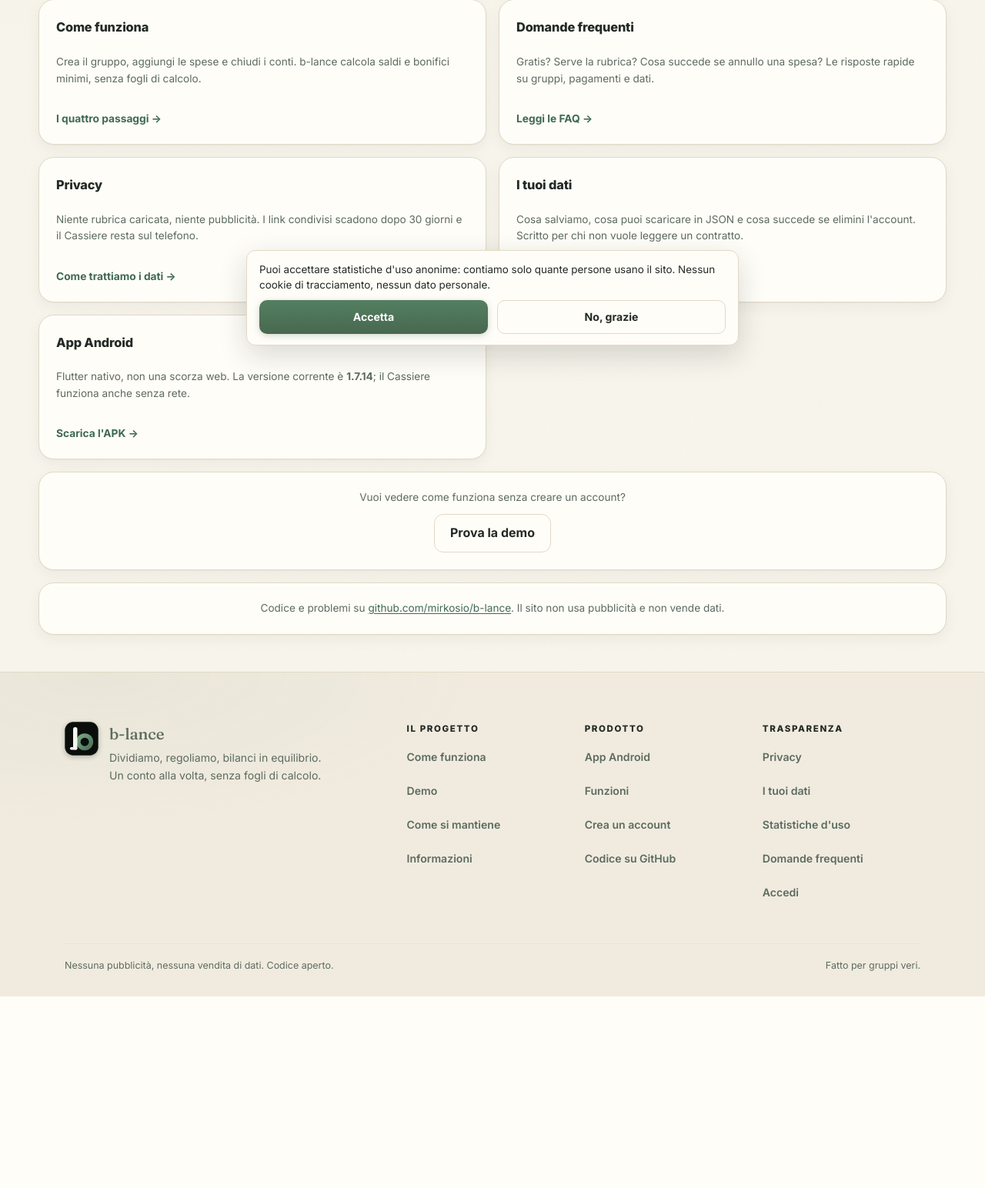
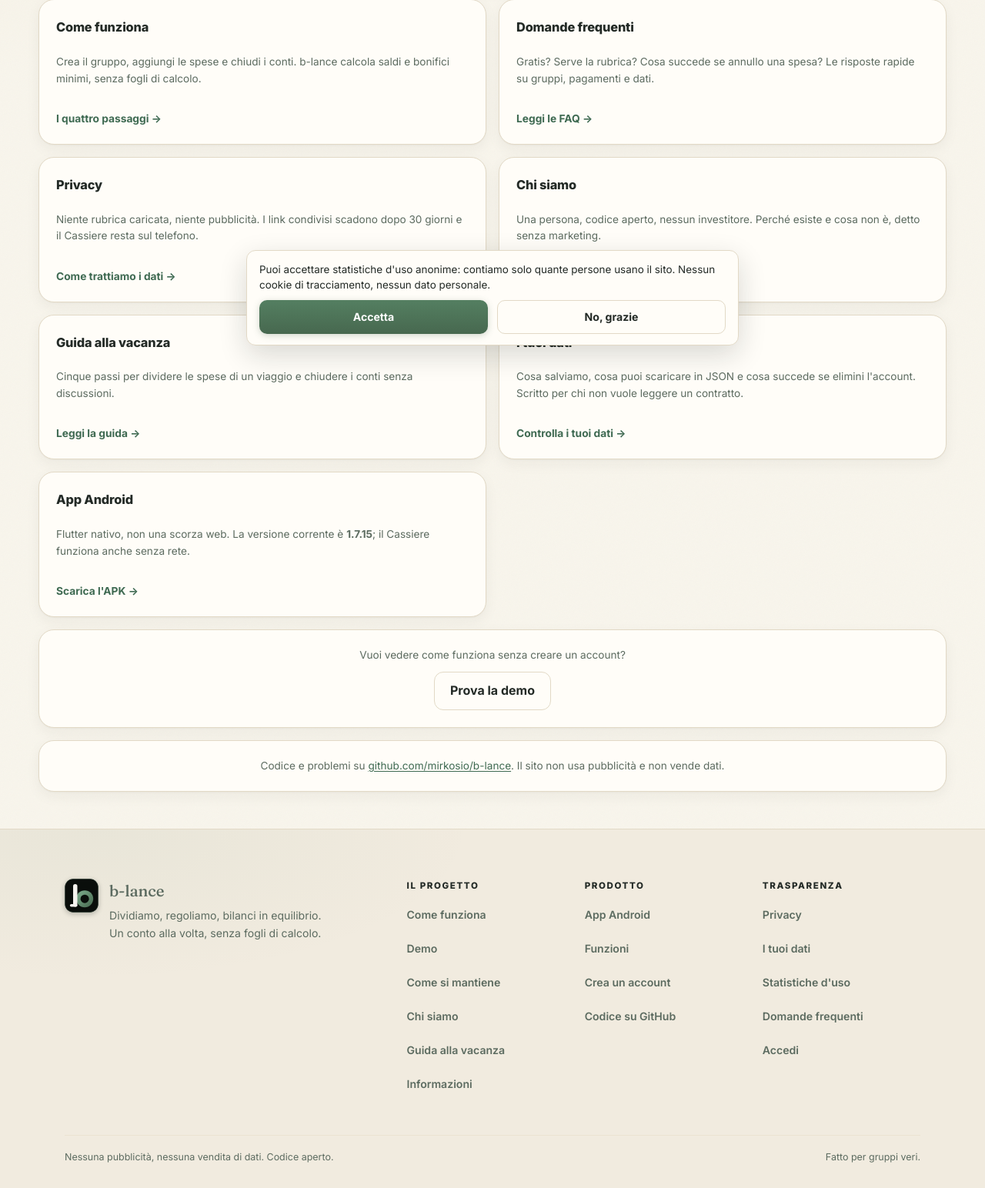
Before and after one commit to mirkosio/b-lance, a FastAPI app: page /about in a window 1280 px wide. Shown: the part 339-1883 px from the top of the page at 77% size. Before the commit the page ends 1634 px from the top, so only its background shows below. Run offline with FastAPI, Linux system fonts and the light colour scheme; some libraries are stand-ins or nearby versions.

Commit message:
docs: pagine Chi siamo e guida vacanza; release 1.7.15

```diff
--- a/app-android/pubspec.yaml
+++ b/app-android/pubspec.yaml
@@ -16,7 +16,7 @@ publish_to: 'none' # Remove this line if you wish to publish to pub.dev
 # https://developer.apple.com/library/archive/documentation/General/Reference/InfoPlistKeyReference/Articles/CoreFoundationKeys.html
 # In Windows, build-name is used as the major, minor, and patch parts
 # of the product and file versions while build-number is used as the build suffix.
-version: 1.7.14+34
+version: 1.7.15+35
 
 environment:
   sdk: ^3.13.5
--- a/app/main.py
+++ b/app/main.py
@@ -131,7 +131,7 @@ templates = Jinja2Templates(directory=str(BASE_DIR / "templates"))
 SESSION_COOKIE = "bl_session"
 # Una sola fonte per la versione mostrata nelle pagine informative del sito.
 # Il test test_versione_coerente la confronta con ui.dart e con il README.
-APP_VERSION = "1.7.14"
+APP_VERSION = "1.7.15"
 logger = logging.getLogger("b-lance")
 
 
@@ -503,6 +503,8 @@ def sitemap(request: Request) -> Response:
         "/faq",
         "/privacy",
         "/come-manteniamo",
+        "/chi-siamo",
+        "/guida-vacanza",
         "/i-tuoi-dati",
         "/andamento",
         "/demo",
@@ -1518,6 +1520,128 @@ _INFO_PAGES = {
         },
         "secondary": {"href": "/privacy", "label": "Leggi la Privacy"},
     },
+    "chi-siamo": {
+        "eyebrow": "Il progetto",
+        "title": "Chi siamo",
+        "intro": (
+            "b-lance è nato per risolvere un fastidio concreto: finire una "
+            "gita e non sapere chi deve cosa a chi. Dietro c'è una persona, "
+            "non un'azienda."
+        ),
+        "facts": ["Una persona", "Codice aperto", "Nessun investitore"],
+        "layout": "prose",
+        "sections": [
+            {
+                "title": "Chi lo fa",
+                "body": (
+                    "Il progetto è mantenuto da una sola persona, che lo "
+                    "sviluppa e paga l'hosting di tasca propria. Non c'è un "
+                    "team, non ci sono investitori e non c'è una società "
+                    "dietro. Il codice è pubblico: chi vuole può leggerlo "
+                    "e controllare cosa fa."
+                ),
+            },
+            {
+                "title": "Perché esiste",
+                "body": (
+                    "Perché i fogli di calcolo si sbagliano, le quote scritte "
+                    "a mano non tornano e 'poi vediamo' non è un modo per "
+                    "chiudere un viaggio in amicizia. b-lance calcola le "
+                    "quote al centesimo, tiene lo storico e suggerisce il "
+                    "minor numero di bonifici."
+                ),
+            },
+            {
+                "title": "Cosa non è",
+                "body": (
+                    "Non è una banca, non gestisce pagamenti e non vende "
+                    "dati. Non mostra recensioni o numeri d'uso inventati: "
+                    "le uniche statistiche sono quelle che puoi leggere "
+                    "nella pagina apposita, raccolte solo con il tuo consenso."
+                ),
+            },
+            {
+                "title": "Come parlarci",
+                "body": (
+                    "Apri una issue nel repository GitHub per segnalare un "
+                    "problema o proporre una funzione. Le risposte e le "
+                    "decisioni restano pubbliche: anche questo è un modo "
+                    "per fidarsi."
+                ),
+            },
+        ],
+        "closing": (
+            "Se vuoi capire quanto costa mantenere il progetto o quali dati "
+            "salviamo, le pagine dedicate sono a un clic."
+        ),
+        "cta": {
+            "href": "https://github.com/mirkosio/b-lance",
+            "label": "Vedi il codice su GitHub",
+        },
+        "secondary": {"href": "/come-manteniamo", "label": "Come si mantiene"},
+    },
+    "guida-vacanza": {
+        "eyebrow": "Guida pratica",
+        "title": "Dividere le spese di una vacanza",
+        "intro": (
+            "Una guida in cinque passi, pensata per chi deve organizzare "
+            "un viaggio con amici e vuole tornare a casa con i conti chiusi."
+        ),
+        "facts": ["5 passi", "Nessun account per provare", "Saldi sempre visibili"],
+        "layout": "prose",
+        "sections": [
+            {
+                "title": "1. Prova prima con la demo",
+                "body": (
+                    "La demo ti fa aggiungere una spesa e mostra subito saldi "
+                    "e bonifici. I dati restano nella pagina e non vengono "
+                    "inviati: serve solo a capire se il metodo ti torna."
+                ),
+                "cta": {"href": "/demo", "label": "Apri la demo"},
+            },
+            {
+                "title": "2. Crea il gruppo e invita gli altri",
+                "body": (
+                    "Dai un nome al gruppo e scegli la valuta usata per i "
+                    "saldi. Condividi il codice o il link d'invito: chi entra "
+                    "non deve installare nulla per vedere il gruppo dal browser."
+                ),
+            },
+            {
+                "title": "3. Registra le spese mentre succedono",
+                "body": (
+                    "Per ogni spesa scrivi importo, chi ha pagato e chi "
+                    "partecipa. Puoi dividere in parti uguali, inserire "
+                    "importi esatti o percentuali. Le quote devono sempre "
+                    "sommare al totale: se non torna, il form te lo dice "
+                    "e ti tiene i campi compilati."
+                ),
+            },
+            {
+                "title": "4. Segna i pagamenti parziali",
+                "body": (
+                    "Se un amico ti restituisce 20 € su un debito più grande, "
+                    "registra 20 €: lo storico resta e il saldo si aggiorna. "
+                    "Non serve aspettare di saldare tutto in una volta."
+                ),
+            },
+            {
+                "title": "5. Chiudi con i bonifici suggeriti",
+                "body": (
+                    "Il gruppo mostra chi deve dare cosa a chi con il minor "
+                    "numero di bonifici. Se hai sbagliato, puoi annullare "
+                    "spese e pagamenti: restano nello storico barrati e i "
+                    "saldi tornano indietro."
+                ),
+            },
+        ],
+        "closing": (
+            "Per i casi diversi dalla divisione equa — per esempio una "
+            "spesa pagata da due persone — leggi anche le domande frequenti."
+        ),
+        "cta": {"href": "/register", "label": "Crea il tuo gruppo"},
+        "secondary": {"href": "/faq", "label": "Domande frequenti"},
+    },
 }
 
 
@@ -1562,6 +1686,16 @@ def sustain_page(request: Request, user: User | None = Depends(current_user)):
 @app.get("/i-tuoi-dati")
 def your_data_page(request: Request, user: User | None = Depends(current_user)):
     return _info_topic(request, "i-tuoi-dati", user)
+
+
+@app.get("/chi-siamo")
+def who_we_are_page(request: Request, user: User | None = Depends(current_user)):
+    return _info_topic(request, "chi-siamo", user)
+
+
+@app.get("/guida-vacanza")
+def vacation_guide_page(request: Request, user: User | None = Depends(current_user)):
+    return _info_topic(request, "guida-vacanza", user)
 
 
 @app.get("/cashier-link")
--- a/app/templates/about.html
+++ b/app/templates/about.html
@@ -51,6 +51,24 @@
     <span class="info-link-more">Come trattiamo i dati →</span>
   </a>
 
+  <a class="card info-link-card" id="chi-siamo" href="/chi-siamo">
+    <div class="section-title">Chi siamo</div>
+    <p class="muted small">
+      Una persona, codice aperto, nessun investitore. Perché esiste e cosa
+      non è, detto senza marketing.
+    </p>
+    <span class="info-link-more">Leggi la pagina →</span>
+  </a>
+
+  <a class="card info-link-card" id="guida" href="/guida-vacanza">
+    <div class="section-title">Guida alla vacanza</div>
+    <p class="muted small">
+      Cinque passi per dividere le spese di un viaggio e chiudere i conti
+      senza discussioni.
+    </p>
+    <span class="info-link-more">Leggi la guida →</span>
+  </a>
+
   <a class="card info-link-card" id="dati" href="/i-tuoi-dati">
     <div class="section-title">I tuoi dati</div>
     <p class="muted small">
--- a/app/templates/base.html
+++ b/app/templates/base.html
@@ -254,6 +254,8 @@
         <a href="/come-funziona">Come funziona</a>
         <a href="/demo">Demo</a>
         <a href="/come-manteniamo">Come si mantiene</a>
+        <a href="/chi-siamo">Chi siamo</a>
+        <a href="/guida-vacanza">Guida alla vacanza</a>
         <a href="/about">Informazioni</a>
       </div>
       <div class="footer-col">
```
Also changed, not shown: tests/test_info_pages.py (+6 -3 lines), tests/test_webapp_ui.py (+2 -2 lines), .github/release-notes.md, README.md, 1 other file.
